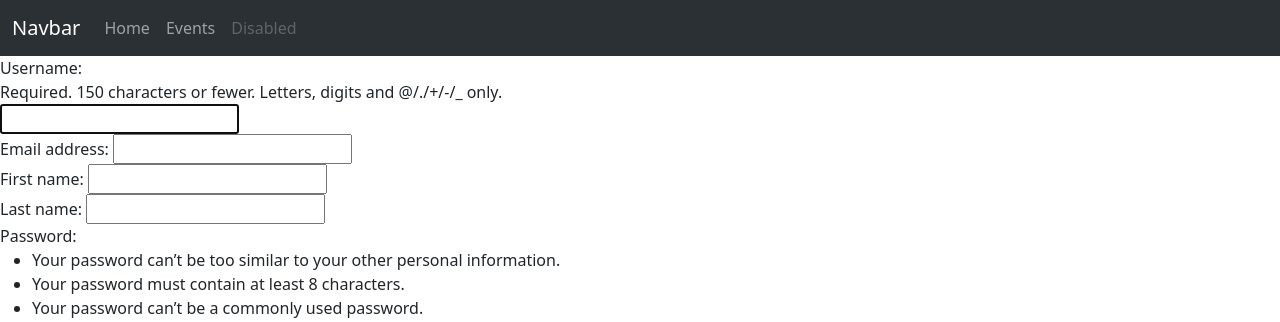
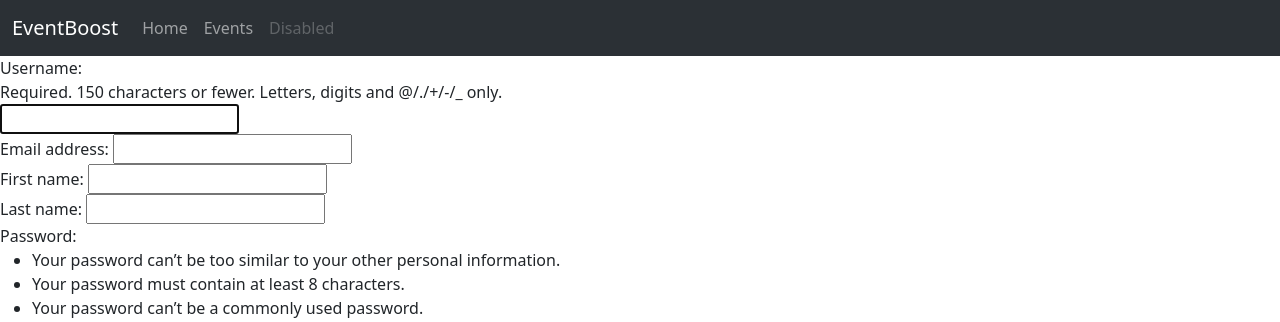
Before and after one commit to sd8capricon/eventboost, a Django app: page /accounts/register_user/ in a window 1280 px wide. Shown: the top 322 px of the page. Run offline with Django 4.2, Linux system fonts and the light colour scheme.

Commit message:
Change Navbar Brand name

```diff
--- a/templates/navbar.html
+++ b/templates/navbar.html
@@ -1,6 +1,6 @@
 <nav class="navbar navbar-expand-lg bg-body-tertiary" data-bs-theme="dark">
     <div class="container-fluid">
-      <a class="navbar-brand" href="#">Navbar</a>
+      <a class="navbar-brand" href="#">EventBoost</a>
       <button class="navbar-toggler" type="button" data-bs-toggle="collapse" data-bs-target="#navbarNavAltMarkup" aria-controls="navbarNavAltMarkup" aria-expanded="false" aria-label="Toggle navigation">
         <span class="navbar-toggler-icon"></span>
       </button>
@@ -9,7 +9,11 @@
           <a class="nav-link {% if request.path == '/' %}active{% endif %}" aria-current="page" href="#">Home</a>
           <a class="nav-link {% if request.path == '/events/' %}active{% endif %}" href="{% url 'events' %}">Events</a>
           {% if user.account.is_organizer %}
-            <a class="nav-link {% if request.path == '/events/manage_events/' %}active{% endif %}" href="{% url 'manage_events' %}">Manage Your Events</a>
+            <a
+              class="nav-link {% if request.path == '/events/manage_events/' %}active{% endif %}" href="{% url 'manage_events' %}"
+            >
+              Manage Your Events
+            </a>
           {% endif %}
           <a class="nav-link disabled" aria-disabled="true">Disabled</a>
         </div>
```
